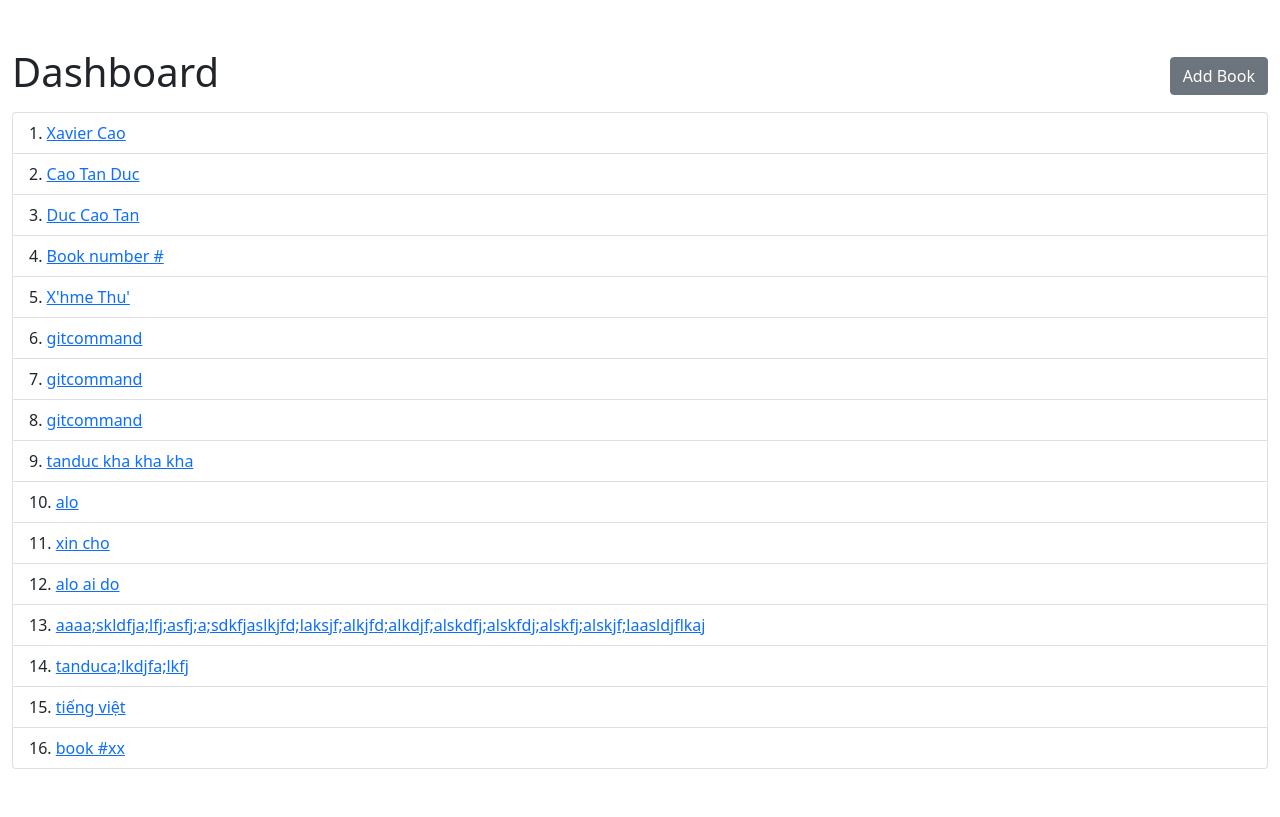
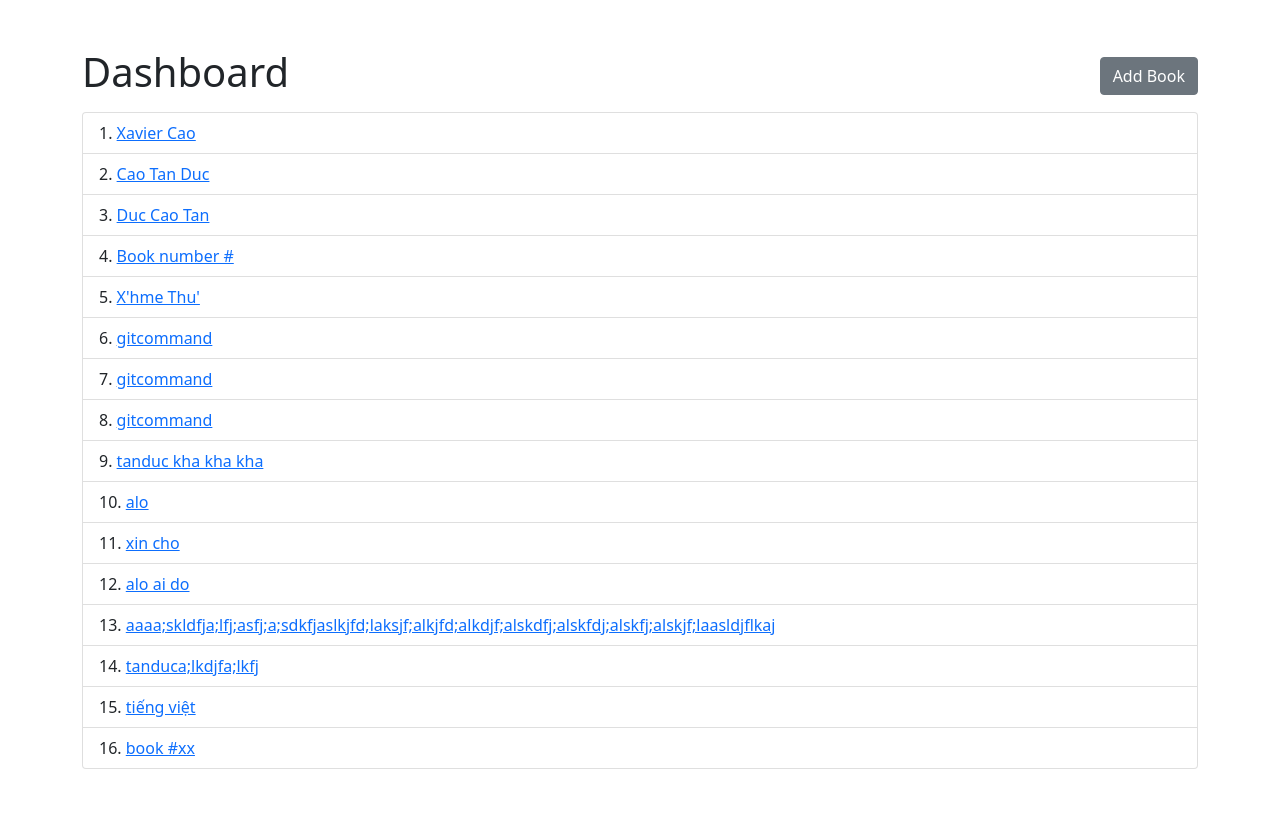
Before and after one commit to xavier-golden-owl/django-form-learning, a Django app: page /books/ in a window 1280 px wide. Run offline with Django 4.2, Linux system fonts and the light colour scheme; data comes from the database, SQL or seed files in the repository.

Commit message:
fix layout

```diff
--- a/main/templates/add-book.html
+++ b/main/templates/add-book.html
@@ -4,7 +4,10 @@
 {% block content %}
 
 <div class="container py-5">
-	<h1>Add book to library</h1>
+	<div class="sticky-top d-flex flex-row flex-wrap justify-content-between align-items-center bg-white">
+		<h1>Add book to library</h1>
+		<a href="{% url 'dashboard' %}" class="btn btn-success" rol="button">Dashboard</a>
+	</div>
 	<form action="{% url 'add' %}" method="post" class="form-group">
 		{% csrf_token %}
 		{% for field in form %}
--- a/main/templates/dashboard.html
+++ b/main/templates/dashboard.html
@@ -4,8 +4,8 @@
 
 {% block content %}
 
-<div class="container-fluid py-5">
-	<div class="sticky-top d-flex flex-row flex-wrap justify-content-between align-items-center mb-2" style="background-color: #fff;">
+<div class="container py-5">
+	<div class="sticky-top d-flex flex-row flex-wrap justify-content-between align-items-center mb-2 bg-white">
 		<h1 contenteditable="true">Dashboard</h1>
 		<a href="{% url 'add' %}" role="button" class="btn btn-secondary">Add Book</a>
 	</div>
--- a/main/templates/detail.html
+++ b/main/templates/detail.html
@@ -2,8 +2,8 @@
 {% block title %}Book | {{book.name}}{% endblock %}
 
 {% block content %}
-<div class="container-fluid py-5">
-	<div class="sticky-top d-flex flex-row flex-wrap justify-content-between align-items-center mb-2" style="background-color: #fff;">
+<div class="container py-5">
+	<div class="sticky-top d-flex flex-row flex-wrap justify-content-between align-items-center mb-2 bg-white">
 		<h1>{{book.name}}</h1>
 		<div>
 			<a href="" role="button" class="btn btn-warning">Add Chapter</a>
```
